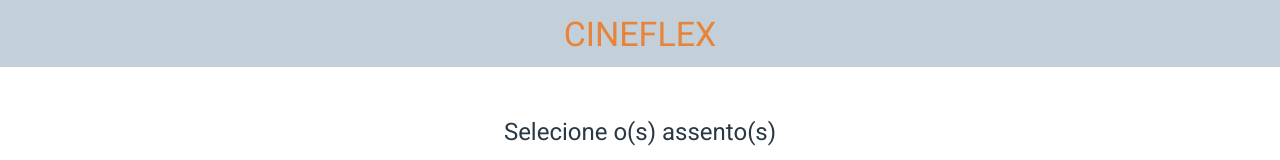
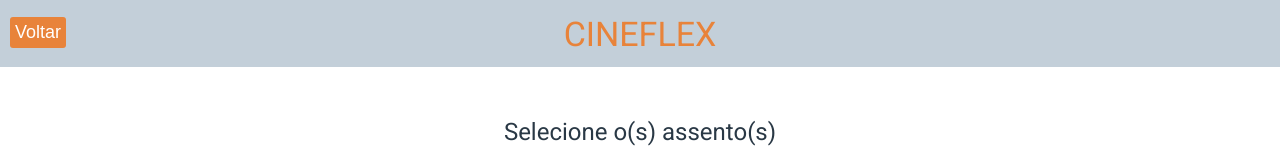
Before and after one commit to DanielL29/projeto9-cineflex, a React (Create React App) app: page /assentos/1 in a window 1280 px wide. Shown: the top 160 px of the page. Built offline with nearby package versions, Linux system fonts and the light colour scheme; no server answers.

Commit message:
Bonus - Botão de voltar

```diff
--- a/src/components/App.js
+++ b/src/components/App.js
@@ -1,13 +1,16 @@
+import { useState } from "react";
 import Header from "./header/Header";
 import Router from "./Router";
 
 function App() {
-  return (
-    <div className="App">
-      <Header />
-      <Router />
-    </div>
-  );
+    const [previousPath, setPreviousPath] = useState("/")
+
+    return (
+        <div className="App">
+            <Header previousPath={previousPath} />
+            <Router previousPath={previousPath} setPreviousPath={setPreviousPath} />
+        </div>
+    );
 }
 
 export default App;
--- a/src/components/Router.jsx
+++ b/src/components/Router.jsx
@@ -5,15 +5,15 @@
 import Success from './success/Success';
 import { useState } from "react";
 
-export default function Router() {
+export default function Router({ setPreviousPath }) {
     const [order, setOrder] = useState({})
 
     return (
         <Routes>
             <Route path="/" element={<Movies />} />
-            <Route path="/sessoes/:id" element={<Session />} />
-            <Route path="/assentos/:id" element={<Seats order={order} setOrder={setOrder} />} />
-            <Route path="/sucesso" element={<Success order={order} setOrder={setOrder} />} />
+            <Route path="/sessoes/:id" element={<Session setPreviousPath={setPreviousPath} />} />
+            <Route path="/assentos/:id" element={<Seats order={order} setOrder={setOrder} setPreviousPath={setPreviousPath} />} />
+            <Route path="/sucesso" element={<Success order={order} setPreviousPath={setPreviousPath} />} />
         </Routes>
     )
 }
--- a/src/components/header/Header.css
+++ b/src/components/header/Header.css
@@ -12,3 +12,11 @@
     color: #E8833A;
     font-size: 34px;
 }
+
+.header button {
+    position: absolute;
+    left: 0;
+    margin-left: 10px;
+    padding: 5px;
+    top: 25%;
+}
--- a/src/components/header/Header.jsx
+++ b/src/components/header/Header.jsx
@@ -1,8 +1,16 @@
+import { Link, useLocation } from 'react-router-dom'
 import './Header.css'
 
-export default function Header() {
+export default function Header({ previousPath }) {
+    const location = useLocation()
+
     return (
         <div className="header">
+            {location.pathname === "/" ? "" : (
+                <Link to={previousPath}>
+                    <button>Voltar</button>
+                </Link>
+            )}
             <h1>CINEFLEX</h1>
         </div>
     )
--- a/src/components/seats/Seats.jsx
+++ b/src/components/seats/Seats.jsx
@@ -20,17 +20,18 @@
     )
 }
 
-export default function Seats({ order, setOrder }) {
+export default function Seats({ order, setOrder, setPreviousPath }) {
     const { id } = useParams()
     const [seats, setSeats] = useState([])
     const [day, setDay] = useState({})
-    const [film, setFilm] = useState('')
+    const [film, setFilm] = useState({})
     const [name, setName] = useState('')
     const [cpf, setCPF] = useState('')
     const [ids, setIds] = useState([])
 
     useEffect(() => {
         getSeats()
+        // eslint-disable-next-line react-hooks/exhaustive-deps
     }, [])
 
     async function getSeats() {
@@ -38,6 +39,7 @@
         setSeats(seatsData.data.seats)
         setDay(seatsData.data.day)
         setFilm(seatsData.data.movie)
+        setPreviousPath(`/sessoes/${seatsData.data.movie.id}`)
     }
 
     function sendOrder() {
@@ -106,7 +108,7 @@
                     <input type="text" placeholder="Digite seu CPF..." value={cpf} onChange={(e) => setCPF(e.target.value)} />
                 </div>
             </div>
-            <Link to="/sucesso">
+            <Link to="/sucesso" onClick={() => setPreviousPath(`/assentos/${id}`)}>
                 <button className="send" onClick={sendOrder}>Reservar assento(s)</button>
             </Link>
             <Footer>
--- a/src/components/session/Session.jsx
+++ b/src/components/session/Session.jsx
@@ -16,13 +16,15 @@
     )
 }
 
-export default function Session() {
+export default function Session({ setPreviousPath }) {
     const { id } = useParams()
     const [days, setDays] = useState([])
     const [film, setFilm] = useState({})
 
     useEffect(() => {
         getFilm()
+        setPreviousPath("/")
+        // eslint-disable-next-line react-hooks/exhaustive-deps
     }, [])
 
     async function getFilm() {
@@ -40,7 +42,7 @@
                         <Schedule key={schedule.id} weekDay={schedule.weekday} date={schedule.date}>
                             {schedule.showtimes.map(hour => {
                                 return (
-                                    <Link key={hour.id} to={`/assentos/${hour.id}`}>
+                                    <Link key={hour.id} to={`/assentos/${hour.id}`} onClick={() => setPreviousPath(`/sessoes/${id}`)}>
                                         <button>{hour.name}</button>
                                     </Link>
                                 )
--- a/src/components/success/Success.jsx
+++ b/src/components/success/Success.jsx
@@ -2,7 +2,7 @@
 import PageTitle from './../page-title/PageTitle';
 import { Link } from 'react-router-dom';
 
-export default function Success({ order, setOrder }) {
+export default function Success({ order, setPreviousPath }) {
     const cpf = order.cpf.replace(/(\d{3})(\d{3})(\d{3})(\d{2})/, "$1.$2.$3-$4")
 
     return (
@@ -24,7 +24,7 @@
                     <p>CPF: {cpf}</p>
                 </div>
             </div>
-            <Link to="/">
+            <Link to="/" onClick={() => setPreviousPath("/")}>
                 <button className="home">Voltar pra Home</button>
             </Link>
         </div>
```
